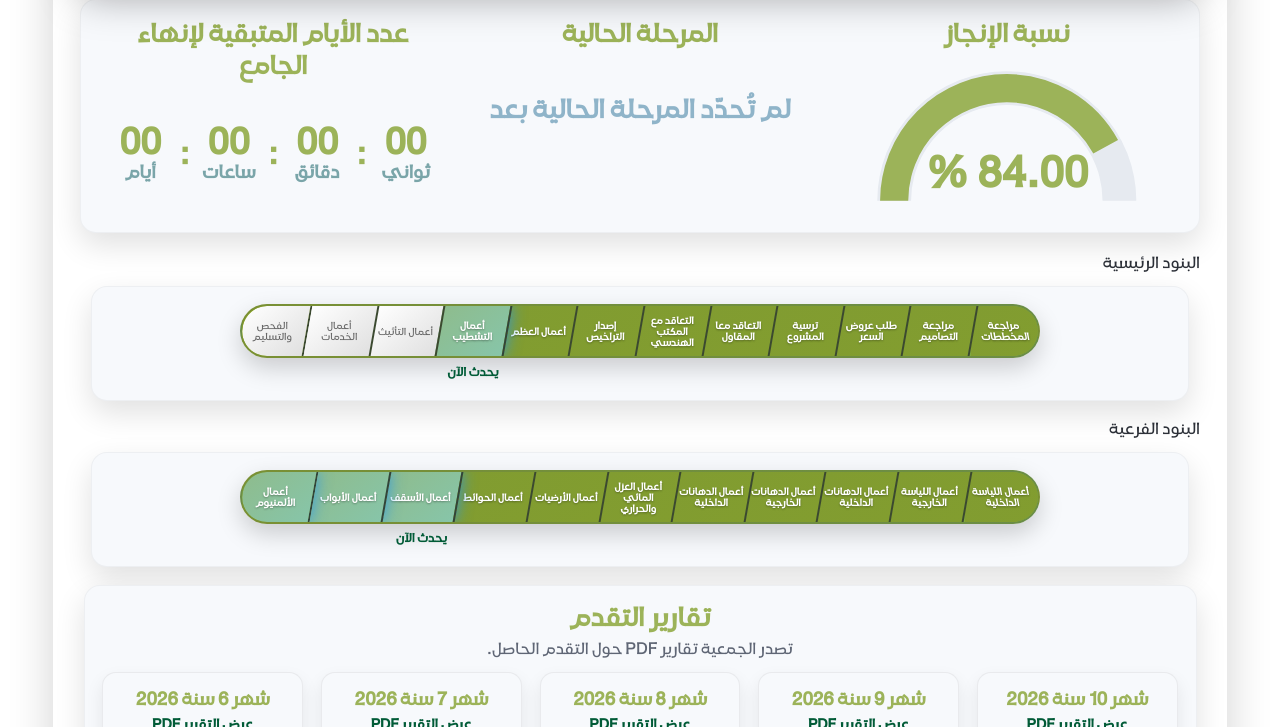
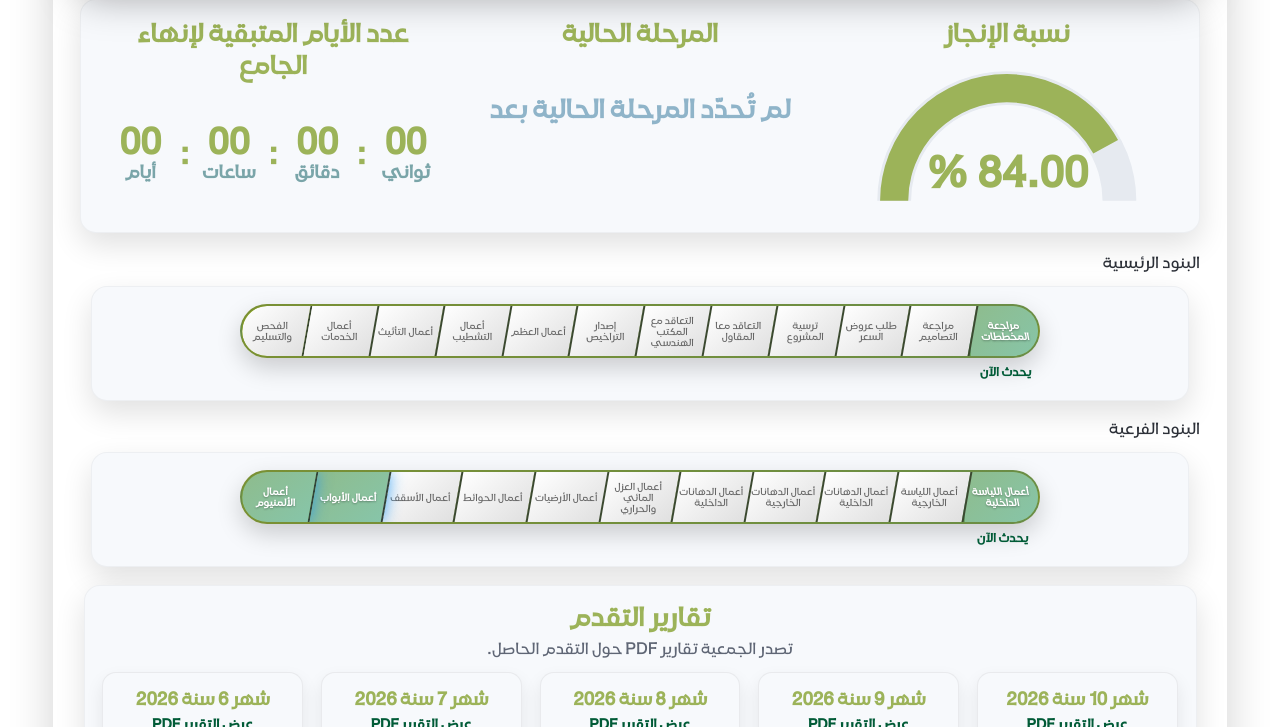
Before and after one commit to yaamur-get/bathNawras, a website: page index.html in a window 1280 px wide. Shown: the part 1856-2583 px from the top of the page. Drawn offline with Linux system fonts and the light colour scheme.

Commit message:
Update index.html

```diff
--- a/index.html
+++ b/index.html
@@ -167,16 +167,16 @@
     <div class="timeline-container">
       <div class="timeline-strip">
         <div class="timeline-pill">
-          <div class="timeline-item completed"><span>مراجعة المخططات</span></div>
-          <div class="timeline-item completed"><span>مراجعة التصاميم</span></div>
-          <div class="timeline-item completed"><span>طلب عروض السعر</span></div>
-          <div class="timeline-item completed"><span>ترسية المشروع</span></div>
-          <div class="timeline-item completed"><span>التعاقد معا المقاول</span></div>
-          <div class="timeline-item completed"><span>التعاقد مع المكتب الهندسي</span></div>
-          <div class="timeline-item completed"><span>إصدار التراخيص</span></div>
-          <div class="timeline-item  completed"><span>أعمال العظم</span></div>
+          <div class="timeline-item current"><span>مراجعة المخططات</span></div>
+          <div class="timeline-item pending"><span>مراجعة التصاميم</span></div>
+          <div class="timeline-item pending"><span>طلب عروض السعر</span></div>
+          <div class="timeline-item pending"><span>ترسية المشروع</span></div>
+          <div class="timeline-item pending"><span>التعاقد معا المقاول</span></div>
+          <div class="timeline-item pending"><span>التعاقد مع المكتب الهندسي</span></div>
+          <div class="timeline-item pending"><span>إصدار التراخيص</span></div>
+          <div class="timeline-item  pending"><span>أعمال العظم</span></div>
 
-          <div class="timeline-item current"><span>أعمال التشطيب</span></div>
+          <div class="timeline-item pending"><span>أعمال التشطيب</span></div>
           <div class="timeline-item pending"><span>أعمال التأثيث</span></div>
 
           <div class="timeline-item pending"><span>أعمال الخدمات</span></div>
@@ -191,16 +191,16 @@
     <div class="timeline-container timeline-container-with-label">
       <div class="timeline-strip1">
         <div class="timeline-pill">
-          <div class="timeline-item completed"><span>أعمال اللياسة الداخلية</span></div>
-          <div class="timeline-item completed"><span>أعمال اللياسة الخارجية</span></div>
-                <div class="timeline-item completed"><span>أعمال الدهانات الداخلية</span></div>
-               <div class="timeline-item completed"><span>أعمال الدهانات الخارجية</span></div>
-          <div class="timeline-item completed"><span>أعمال الدهانات الداخلية</span></div>
-          <div class="timeline-item completed"><span>أعمال العزل المائي والحراري</span></div>
-          <div class="timeline-item completed"><span>أعمال الأرضيات</span></div>
+          <div class="timeline-item current"><span>أعمال اللياسة الداخلية</span></div>
+          <div class="timeline-item pending"><span>أعمال اللياسة الخارجية</span></div>
+                <div class="timeline-item pending"><span>أعمال الدهانات الداخلية</span></div>
+               <div class="timeline-item pending"><span>أعمال الدهانات الخارجية</span></div>
+          <div class="timeline-item pending"><span>أعمال الدهانات الداخلية</span></div>
+          <div class="timeline-item pending"><span>أعمال العزل المائي والحراري</span></div>
+          <div class="timeline-item pending"><span>أعمال الأرضيات</span></div>
 
-          <div class="timeline-item completed"><span>أعمال الحوائط</span></div>
-            <div class="timeline-item current"><span>أعمال الأسقف</span></div>
+          <div class="timeline-item pending"><span>أعمال الحوائط</span></div>
+            <div class="timeline-item pending"><span>أعمال الأسقف</span></div>
 
 
 
```
